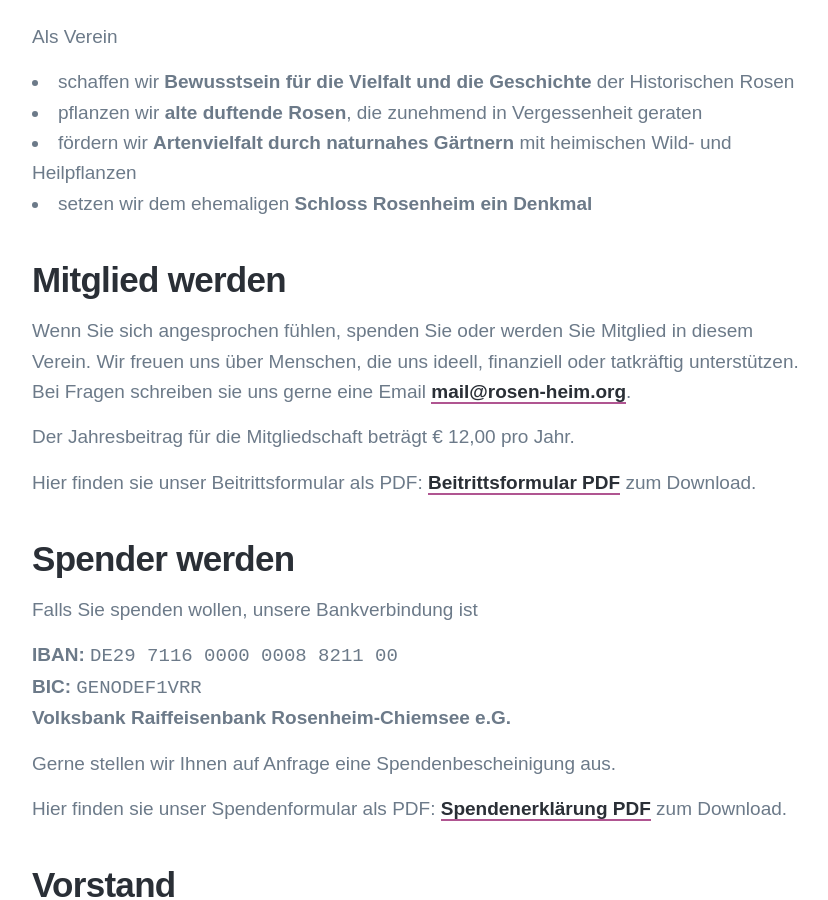
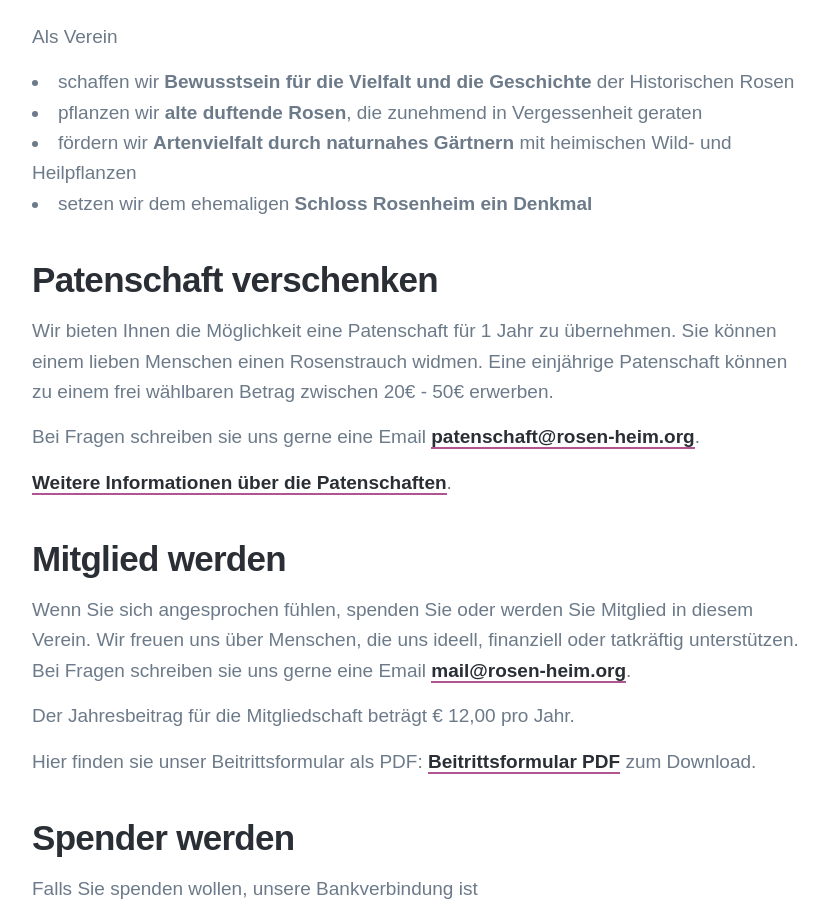
Before and after one commit to rosen-heim-ev/rosen-heim-ev.github.io, a Jekyll site: the page built from _pages/about.md, in a window 1280 px wide and 900 px high, scrolled down 480 px. Shown: the whole window, without its empty margins (224-1052 px from the left). Built offline with Jekyll 4.4.1, drawn with Linux system fonts in a browser that asks for light colours; nearby versions of some CDN libraries; some web fonts are replaced.

Commit message:
patenschaft ankündigung

```diff
--- a/_pages/about.md
+++ b/_pages/about.md
@@ -15,10 +15,19 @@ Als Verein
   * fördern wir **Artenvielfalt durch naturnahes Gärtnern** mit heimischen Wild- und Heilpflanzen
   * setzen wir dem ehemaligen **Schloss Rosenheim ein Denkmal**
 
+## Patenschaft verschenken
+
+Wir bieten Ihnen die Möglichkeit eine Patenschaft für 1 Jahr zu übernehmen. Sie können einem lieben Menschen einen Rosenstrauch widmen.
+Eine einjährige Patenschaft können zu einem frei wählbaren Betrag zwischen 20€ - 50€ erwerben.
+
+Bei Fragen schreiben sie uns gerne eine Email [patenschaft@rosen-heim.org](mailto:patenschaft@rosen-heim.org).
+
+[Weitere Informationen über die Patenschaften](/blog/rosenpatenschaft).
+
 ## Mitglied werden
 
 Wenn Sie sich angesprochen fühlen, spenden Sie oder werden Sie Mitglied in diesem Verein. Wir freuen uns über Menschen, die uns ideell, finanziell oder tatkräftig unterstützen.
-Bei Fragen schreiben sie uns gerne eine Email [mail@rosen-heim.org](mailto:rosen-heim.org).
+Bei Fragen schreiben sie uns gerne eine Email [mail@rosen-heim.org](mailto:mail@rosen-heim.org).
 
 Der Jahresbeitrag für die Mitgliedschaft beträgt € 12,00 pro Jahr.
 
```
Also changed, not shown: _pages/news.md (+9 -0 lines), _posts/2024-06-20-rosenpatenschaft.md (added, +27 -0 lines), images/blog/2024/rosenpatenschaft.jpg (added).
